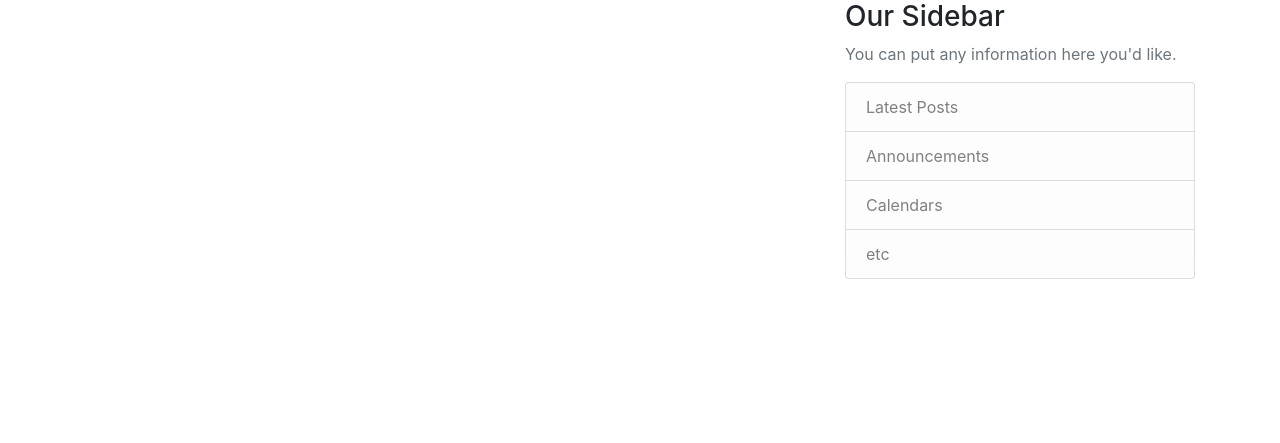
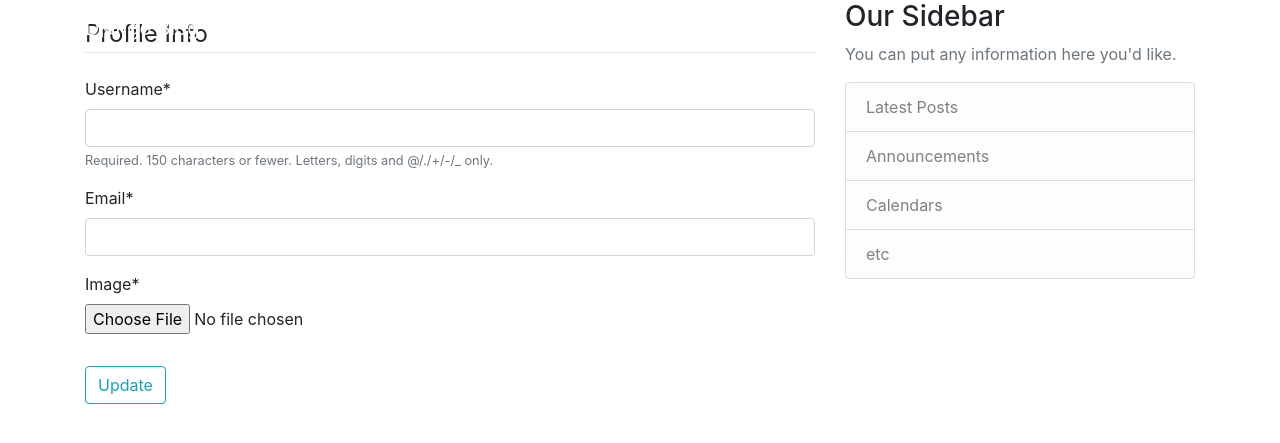
Before and after one commit to GBrachetta/new-blog, a Django app: template users/templates/users/profile.html in a window 1280 px wide. Shown: the top 443 px of the page. Run offline with Django 3.2, Linux system fonts and the light colour scheme; the template is opened without the code that fills it: values that come from a table or form of the project are taken from there, others are empty; some libraries are stand-ins or nearby versions.

Commit message:
Add profile update and pic resizing feature

```diff
--- a/blog/templates/blog/home.html
+++ b/blog/templates/blog/home.html
@@ -3,6 +3,7 @@
 {% block content %}
 {% for post in posts %}
 <article class="media content-section">
+    <img src="{{ post.author.profile.image.url }}" class="rounded-circle article-img" alt="">
     <div class="media-body">
         <div class="article-metadata">
             <a class="mr-2" href="#">{{ post.author }}</a>
--- a/users/forms.py
+++ b/users/forms.py
@@ -1,6 +1,7 @@
 from django import forms
 from django.contrib.auth.forms import UserCreationForm
 from django.contrib.auth.models import User
+from .models import Profile
 
 
 class UserRegisterForm(UserCreationForm):
@@ -14,3 +15,20 @@ class UserRegisterForm(UserCreationForm):
             "password1",
             "password2",
         ]
+
+
+class UserUpdateForm(forms.ModelForm):
+    email = forms.EmailField()
+
+    class Meta:
+        model = User
+        fields = [
+            "username",
+            "email",
+        ]
+
+
+class ProfileUpdateForm(forms.ModelForm):
+    class Meta:
+        model = Profile
+        fields = ["image"]
--- a/users/models.py
+++ b/users/models.py
@@ -1,10 +1,20 @@
 from django.contrib.auth.models import User
 from django.db import models
+from PIL import Image
 
 
 class Profile(models.Model):
     user = models.OneToOneField(User, on_delete=models.CASCADE)
-    image = models.ImageField(default='default.jpg', upload_to='profile_pics')
+    image = models.ImageField(default="default.jpg", upload_to="profile_pics")
 
     def __str__(self):
-        return f'{self.user.username} Profile'
+        return f"{self.user.username} Profile"
+
+    def save(self, *args, **kwargs):
+        super().save()
+
+        img = Image.open(self.image.path)
+        if img.height > 300 or img.width > 300:
+            output_size = (300, 300)
+            img.thumbnail(output_size)
+            img.save(self.image.path)
--- a/users/templates/users/profile.html
+++ b/users/templates/users/profile.html
@@ -3,14 +3,23 @@
 {% block content %}
 <div class="content-section">
     <div class="media">
-        <img class="rounded-circle account-img"
-            src="{{ user.profile.image.url }}">
+        <img class="rounded-circle account-img" src="{{ user.profile.image.url }}">
         <div class="media-body">
             <h2 class="account-heading">{{ user.username }}</h2>
             <p class="text-secondary">{{ user.email }}</p>
         </div>
     </div>
-    <!-- FORM HERE -->
+    <form method="POST" enctype="multipart/form-data">
+        {% csrf_token %}
+        <fieldset class="form-group">
+            <legend class="border-bottom mb-4">Profile Info</legend>
+            {{ u_form|crispy }}
+            {{ p_form|crispy }}
+        </fieldset>
+        <div class="form-group">
+            <button class="btn btn-outline-info" type="submit">Update</button>
+        </div>
+    </form>
 </div>
 
 {% endblock content %}
```
Also changed, not shown: users/views.py (+24 -2 lines), media/profile_pics/avatar.png.
